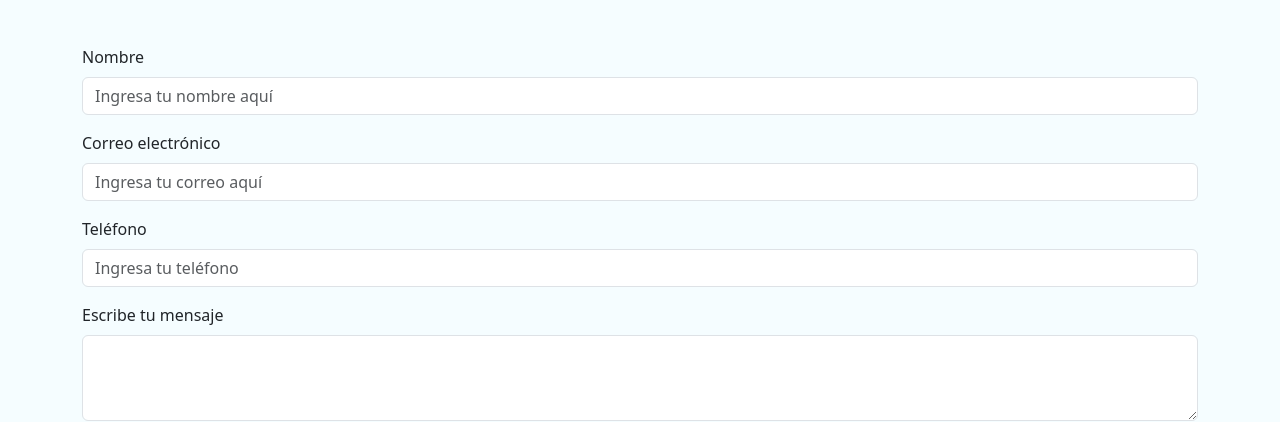
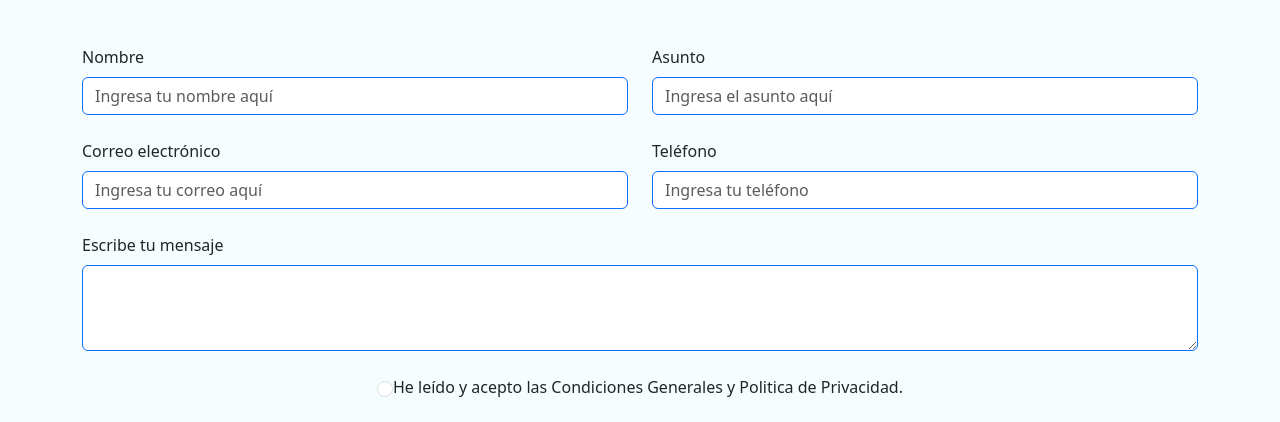
Before and after one commit to R1ymundo/clic_y_lava, a plain HTML site: page paginas/contacto.html in a window 1280 px wide. Shown: the part 336-758 px from the top of the page. Drawn offline with nearby package versions, Linux system fonts and the light colour scheme; some packages are replaced by stand-ins of ours; a script that the page names is missing.

Commit message:
Se agrega el campo asunto

```diff
--- a/paginas/contacto.html
+++ b/paginas/contacto.html
@@ -4,6 +4,7 @@
 <head>
     <meta charset="UTF-8">
     <meta name="viewport" content="width=device-width, initial-scale=1.0">
+    <link rel="icon" type="img/jpg" href="../assets/icons/logo_clic_lava.png">
     <title>Contacto</title>
     <link href="https://cdn.jsdelivr.net/npm/bootstrap@5.3.5/dist/css/bootstrap.min.css" rel="stylesheet"
         integrity="sha384-SgOJa3DmI69IUzQ2PVdRZhwQ+dy64/BUtbMJw1MZ8t5HZApcHrRKUc4W0kG879m7" crossorigin="anonymous">
@@ -64,33 +65,42 @@
 
     <form action="">
         <div class="container my-5">
-
-            <div class="mb-3">
+            <div class="row mb-4">
+                <div class="col-md-6">
                     <label for="exampleName" class="form-label">Nombre</label>
-                <input type="name" class="form-control" id="exampleName" placeholder="Ingresa tu nombre aquí">
+                    <input type="name" class="form-control border-primary" id="exampleName" placeholder="Ingresa tu nombre aquí">
                 </div>
 
-            <div class="mb-3">
-                <label for="exampleMail" class="form-label">Correo electrónico</label>
-                <input type="mail" class="form-control" id="exampleMail" placeholder="Ingresa tu correo aquí">
+                <div class="col-md-6">
+                    <label for="asunto" class="form-label">Asunto</label>
+                    <input type="text" class="form-control border-primary" id="asunto" placeholder="Ingresa el asunto aquí">
                 </div>
-
-            <div class="mb-3">
-                <label for="exampleTelephone" class="form-label">Teléfono</label>
-                <input type="telephone" class="form-control" id="exampleTelephone" placeholder="Ingresa tu teléfono">
             </div>
 
 
-            <div class="mb-3">
+            <div class="row mb-4">
+                <div class="col-md-6">
+                    <label for="exampleMail" class="form-label">Correo electrónico</label>
+                    <input type="mail" class="form-control border-primary" id="exampleMail" placeholder="Ingresa tu correo aquí">
+                </div>
+
+                <div class="col-md-6">
+                    <label for="exampleTelephone" class="form-label">Teléfono</label>
+                    <input type="telephone" class="form-control border-primary" id="exampleTelephone" placeholder="Ingresa tu teléfono">
+                </div>
+            </div>
+
+
+            <div class="mb-4">
                 <label for="exampleText" class="form-label">Escribe tu mensaje</label>
-                <textarea class="form-control" id="exampleText" rows="3"></textarea>
+                <textarea class="form-control border-primary" id="exampleText" rows="3"></textarea>
             </div>
 
             <div class="text-center">
                 <!--checkbox inicio-->
-                <div class="form-check" >
-                    <input class="form-check-input" type="radio" name="radioDefault" id="radioDefault1">
-                    <label class="form-check-label" for="radioDefault1">
+                <div class="form-check">
+                    <input class="form-check-input" type="radio" name="radioDefault" id="btnRadio">
+                    <label class="form-check-label border-primary" for="btnRadio">
 
                         He leído y acepto las Condiciones Generales y Politica de Privacidad.
                     </label>
```
Lines whose indentation alone changed are shown as unchanged.
